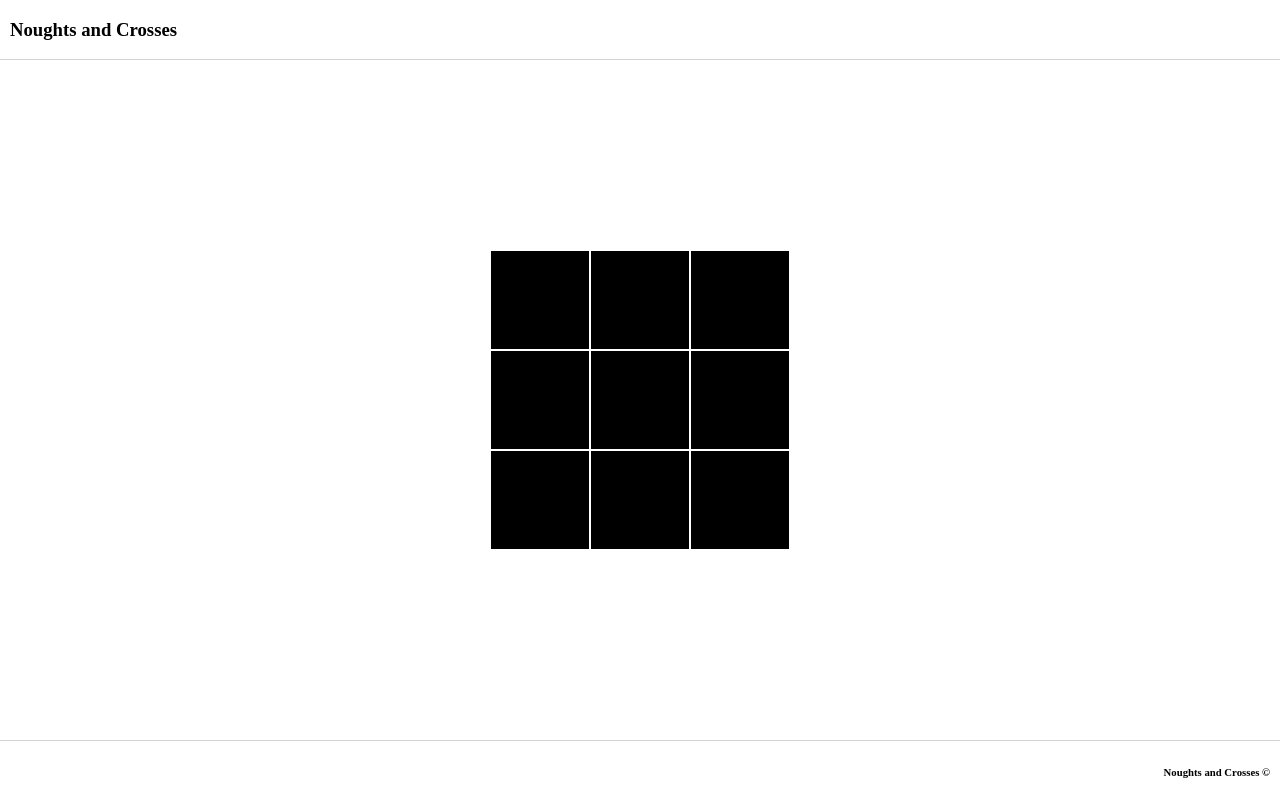
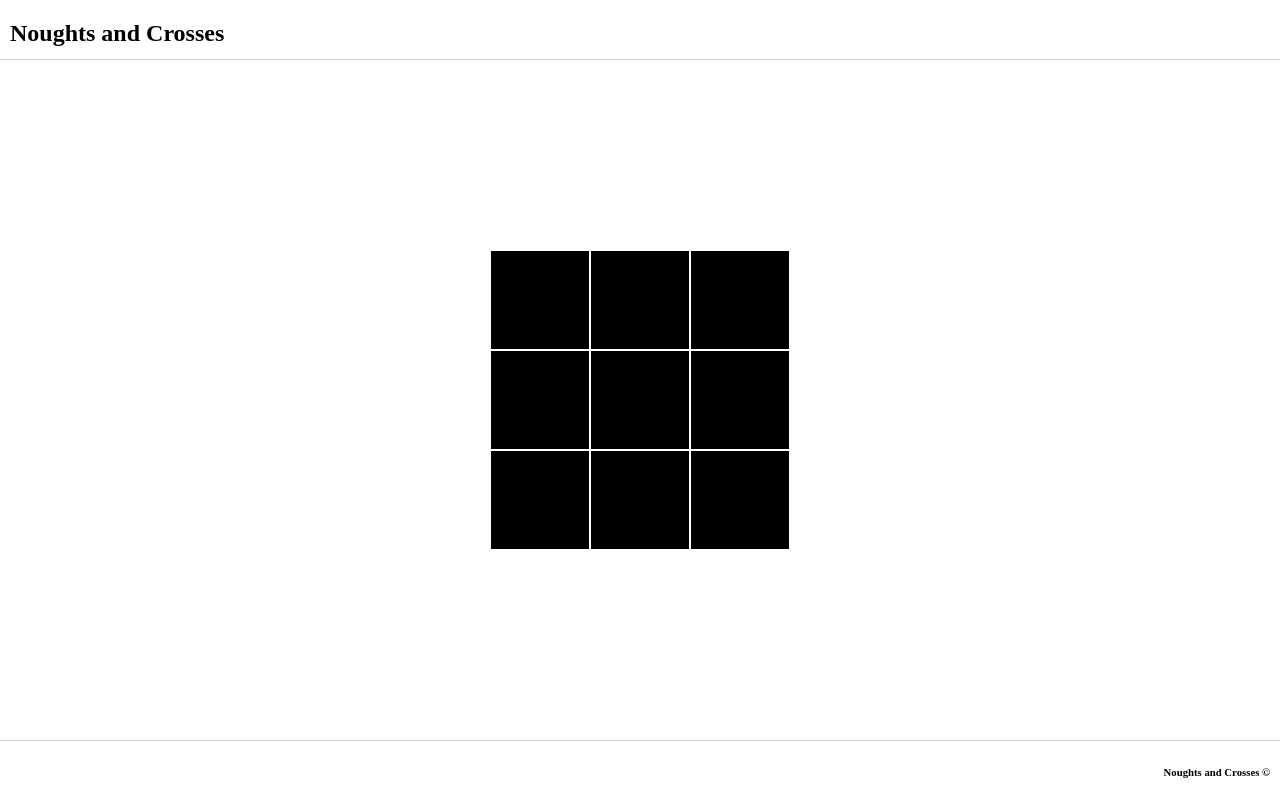
Before and after one commit to JosephineLucy/noughts-and-crosses-fe, a React (Vite) app: page / in a window 1280 px wide. Built offline with nearby package versions, Linux system fonts and the light colour scheme.

Commit message:
changes section to header in Header component

```diff
--- a/src/pages/home/components/Header/index.tsx
+++ b/src/pages/home/components/Header/index.tsx
@@ -2,9 +2,9 @@ import './index.scss'
 
 const Header: React.FC = () => {
   return (
-    <section className="app-header">
+    <header className="app-header">
       <h1 className="app-header__title">Noughts and Crosses</h1>
-    </section>
+    </header>
   )
 }
 
```
